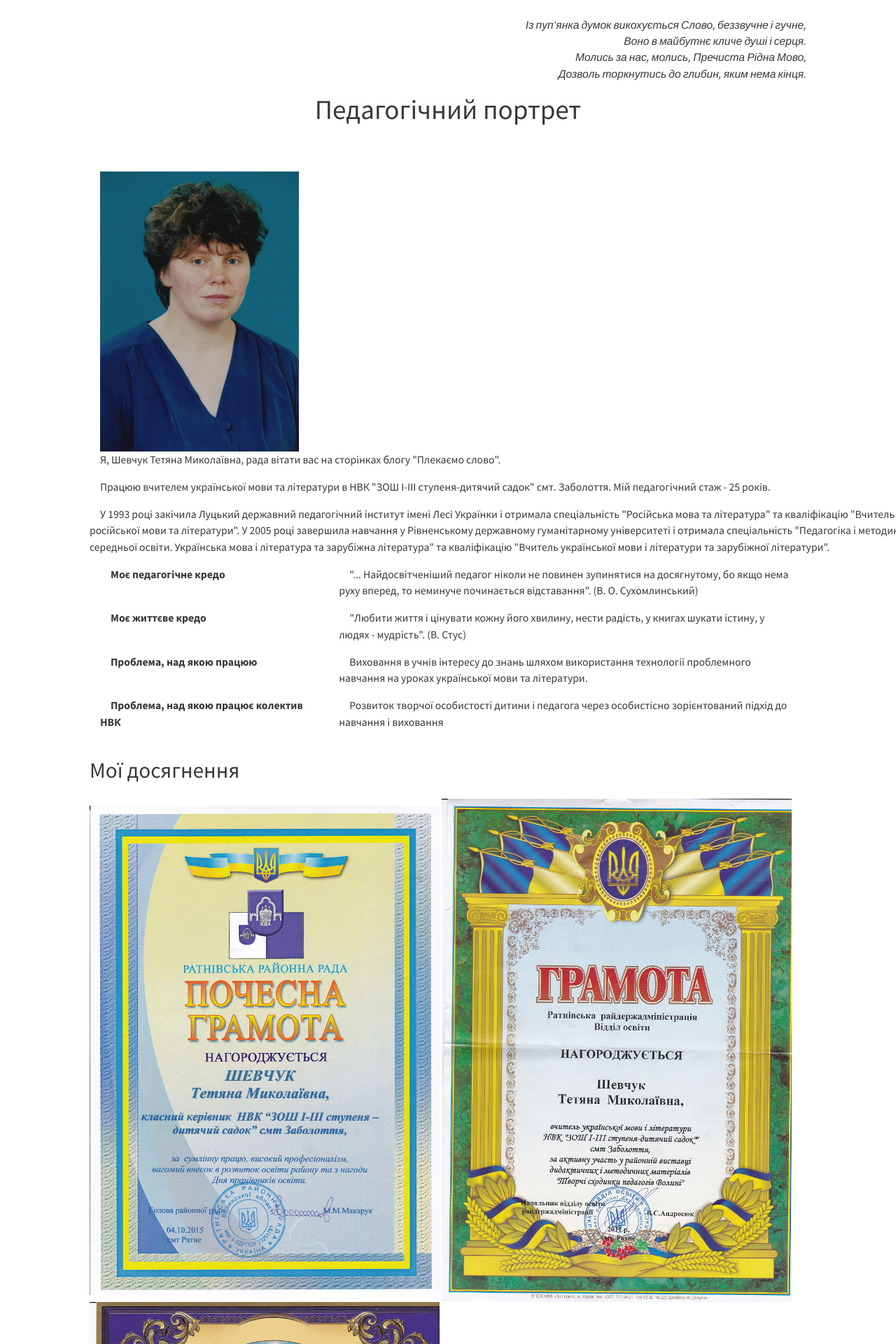
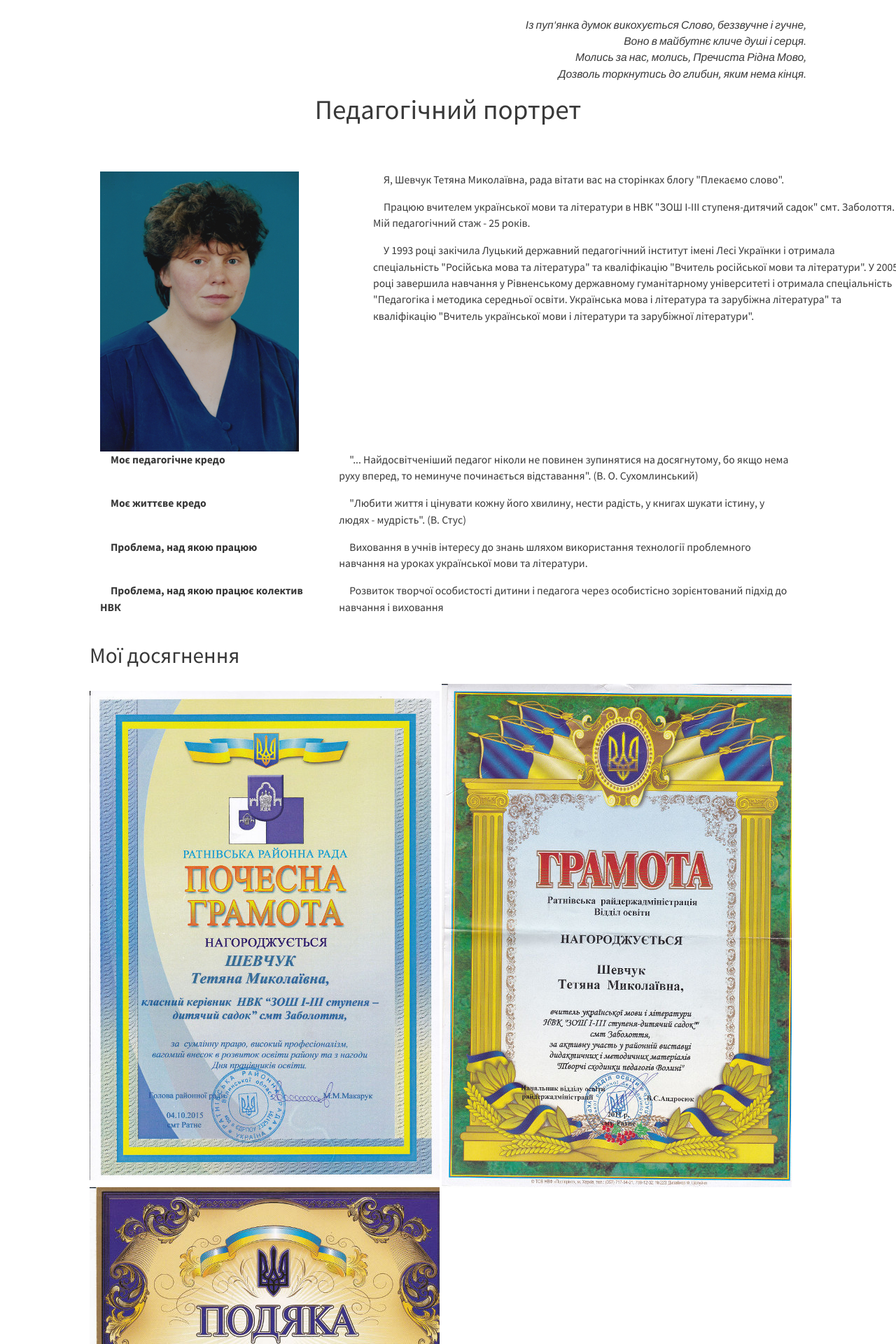
Before and after one commit to tetyanashevchuk/tetyanashevchuk.github.io, a Jekyll site: the page built from pedagogic_portrait/index.html, in a window 1280 px wide. Shown: the part 475-2395 px from the top of the page at 70% size. Built offline with Jekyll 4.4.1, drawn with Linux system fonts in a browser that asks for light colours; nearby versions of some CDN libraries.

Commit message:
pedagogic portrait layout

```diff
--- a/pedagogic_portrait/index.html
+++ b/pedagogic_portrait/index.html
@@ -26,9 +26,10 @@
 
 <div class="container">
   <div class="row">
-     <div class="col-md-12">
+     <div class="col-md-4">
        <img src="/images/main_page/portrait.jpg" style="float:left;" />
      </div>
+     <div class="col-md-8">
        <p>
          Я, Шевчук Тетяна Миколаївна, рада вітати вас на сторінках блогу "Плекаємо слово".
        </p>
@@ -39,7 +40,7 @@
          У 1993 році закічила Луцький державний педагогічний інститут імені Лесі Українки і отримала спеціальність "Російська мова та література" та кваліфікацію "Вчитель російської мови та літератури". У 2005 році завершила навчання у Рівненському державному
          гуманітарному університеті і отримала спеціальність "Педагогіка і методика середньої освіти. Українська мова і література та зарубіжна література" та кваліфікацію "Вчитель української мови і літератури та зарубіжної літератури".
        </p>
-
+     </div>
   </div>
 </div>
 
```
Lines whose indentation alone changed are shown as unchanged.
